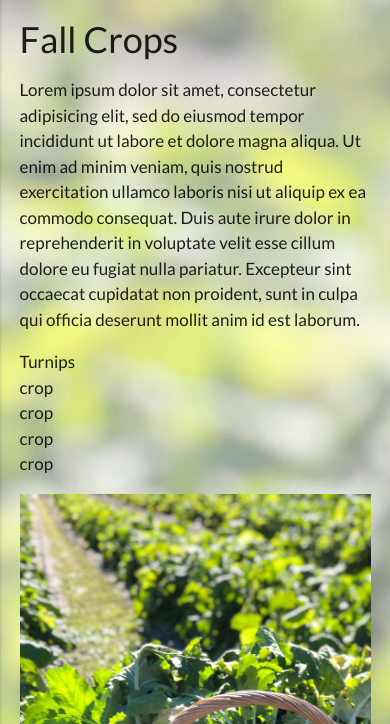
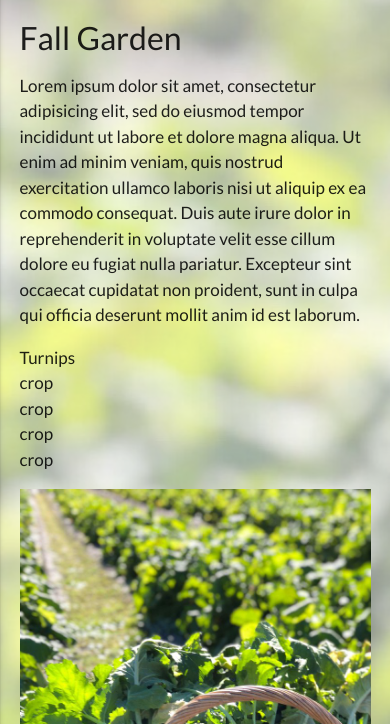
Before and after one commit to mcollins33/jaymarfarms, a plain HTML site: page fall.html in a window 390 px wide. Shown: the part 120-844 px from the top of the page. Drawn offline with nearby package versions, Linux system fonts and the light colour scheme; a web font is replaced by a local one.

Commit message:
change background opacity and decrease title font on mobile

```diff
--- a/css/style.css
+++ b/css/style.css
@@ -31,7 +31,7 @@ main {
     width: 100%;
     height: 100%;
     z-index: -1;
-    opacity: 0.5;
+    opacity: 0.45;
     background-repeat: no-repeat;
     background-position: 50% 0;
     -ms-background-size: cover;
@@ -145,4 +145,8 @@ li {
     .page-footer {
        bottom: -197.2px;
     }
+
+    .crop-title {
+        font-size: 32px;
+    }
 }
--- a/fall.html
+++ b/fall.html
@@ -39,7 +39,7 @@
     <div class="container">
         <div class="row">
             <div class="col l7 s12">
-                <h3 class="about crop-title">Fall Crops</h3>
+                <h3 class="about crop-title">Fall Garden</h3>
                 <p>Lorem ipsum dolor sit amet, consectetur adipisicing elit, sed do eiusmod tempor incididunt ut labore et dolore magna aliqua. Ut enim ad minim veniam, quis nostrud exercitation ullamco laboris nisi ut aliquip ex ea commodo consequat. Duis aute irure dolor in reprehenderit in voluptate velit esse cillum dolore eu fugiat nulla pariatur. Excepteur sint occaecat cupidatat non proident, sunt in culpa qui officia deserunt mollit anim id est laborum.
                 </p>
                 <ul>
```
Also changed, not shown: spring.html (+1 -1 lines).
